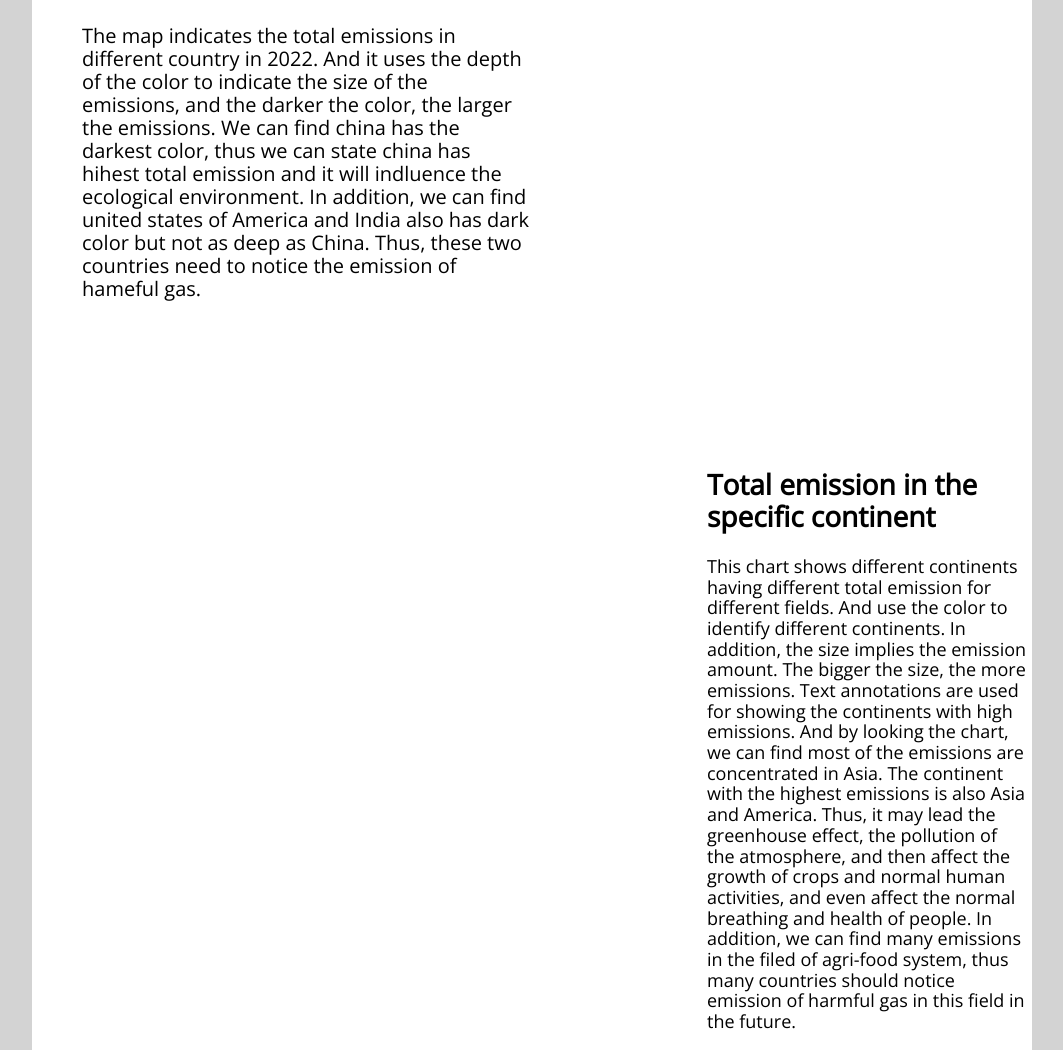
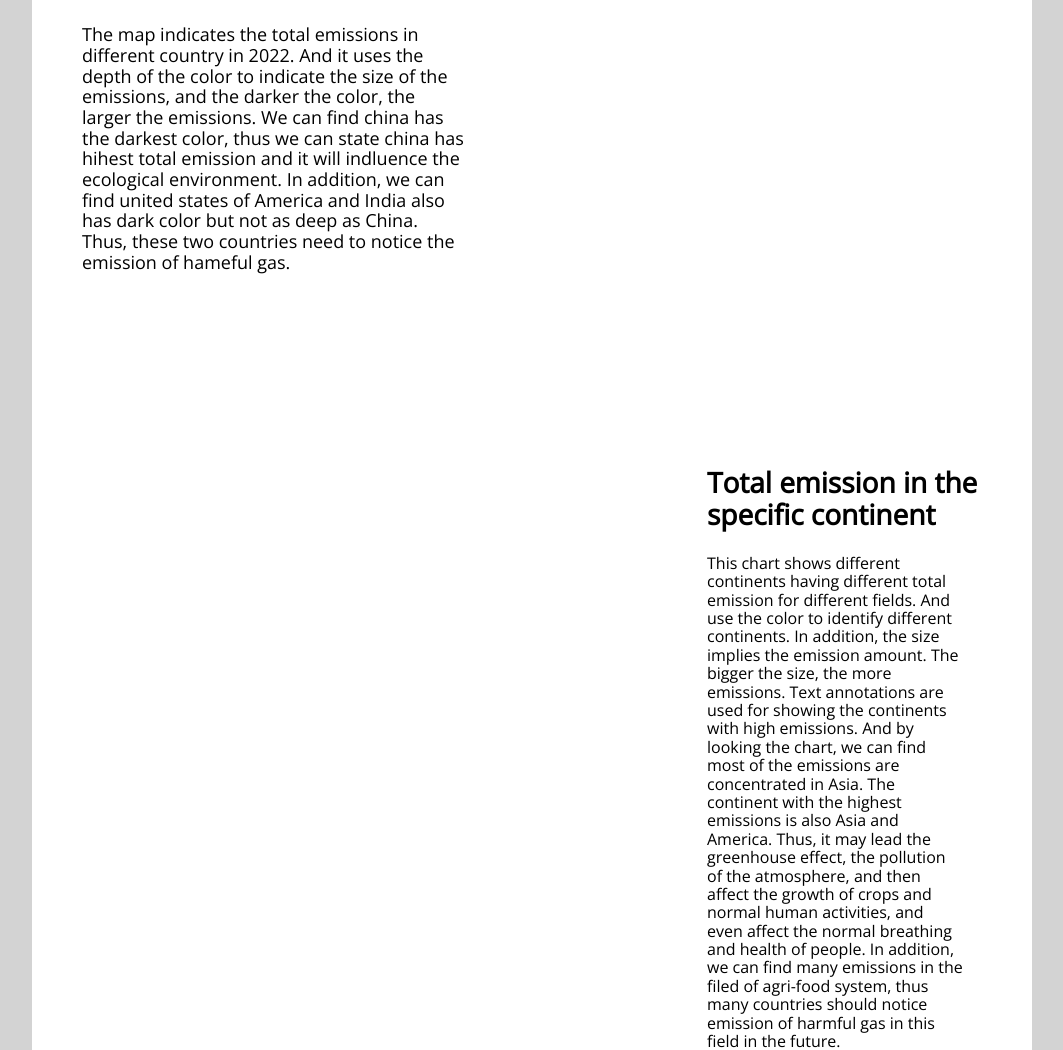
Before and after one commit to congyulu2022/congyulu2022.github.io, a plain HTML site: page ass2/index.html in a window 1280 px wide. Shown: the part 256-1306 px from the top of the page, without its empty margins (108-1171 px from the left). Drawn offline with nearby package versions, Linux system fonts and the light colour scheme; a script that the page names is missing.

Commit message:
Update styles.css

```diff
--- a/ass2/css/styles.css
+++ b/ass2/css/styles.css
@@ -20,7 +20,7 @@ body {
 
 
 .vis-container1{
-  width:110%;
+  width:100%;
 }
 
 .description h2,
@@ -57,12 +57,12 @@ h1 {
 }
 
 .pure-u-1-2 p {
-  width: 35vw;
+  width: 30vw;
   height: 30vw;
 }
 
 .pure-u-1-3 p {
-  width: 25vw;
+  width: 20vw;
   height: 40vw;
 }
 
@@ -71,7 +71,7 @@ h1 {
 }
 
 .pure-u-1-2 p {
-  font-size: 20px;
+  font-size: 18px;
 }
 
 .pure-u-1-3 h2 {
@@ -79,8 +79,8 @@ h1 {
 }
 
 .pure-u-1-3 p {
-  font-size: 18px;
+  font-size: 16px;
 }
-.vis2 {
+
 
 }
```
